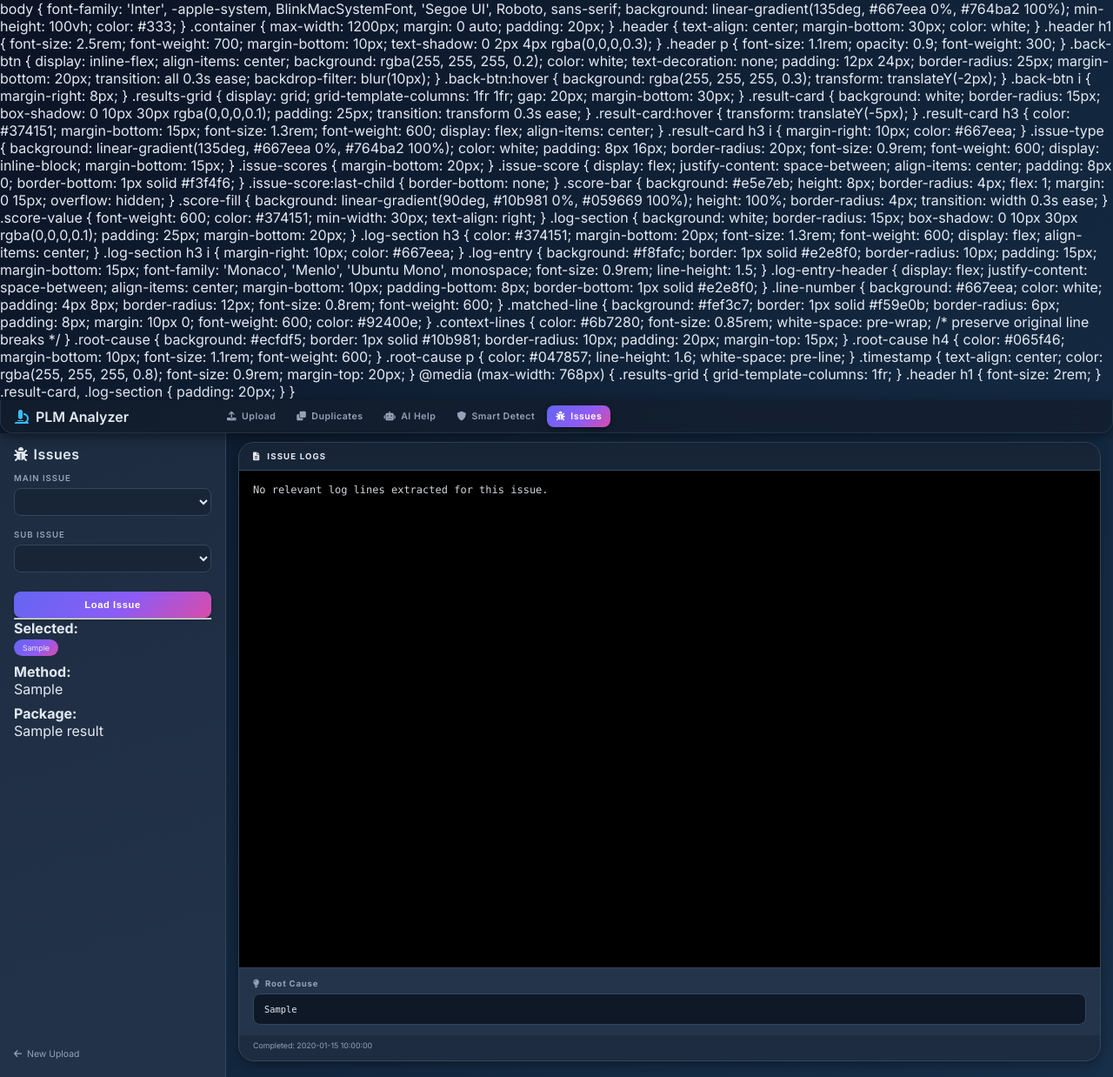
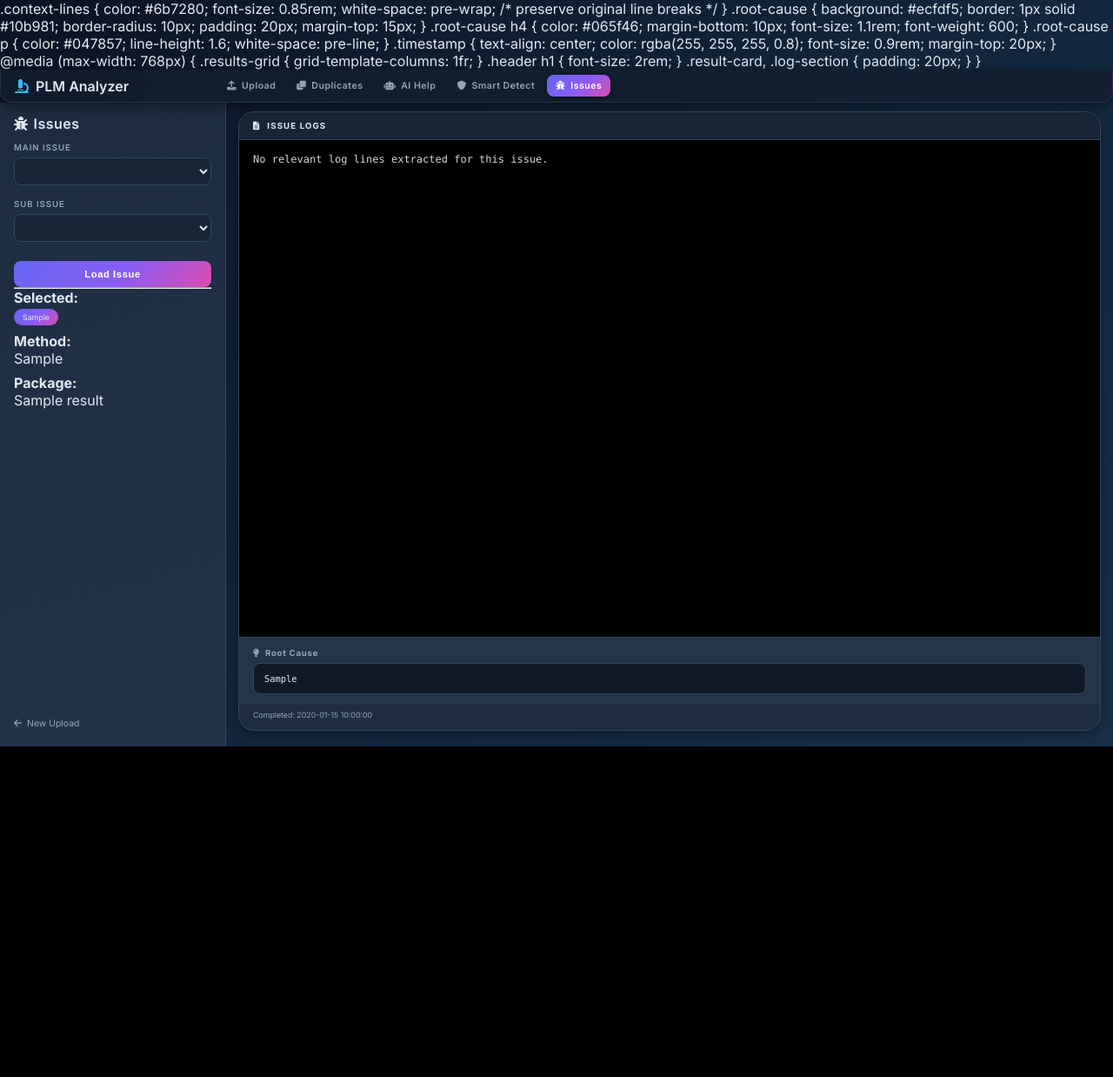
Before and after one commit to ramadhar/PlmAnalyzer, a Flask app: template templates/results.html in a window 1280 px wide. Shown: the whole page at 87% size. After the commit the page ends 858 px from the top, so only its background shows below. Run offline with Flask 3, Linux system fonts and the light colour scheme; the template is opened without the code that fills it: most values are stand-ins (such as "Sample title", 1, 10 or a date in 2020); lists and menus that the app fills with data are empty.

Commit message:
fix(ui): remove stray duplicated legacy CSS causing raw style text output

```diff
--- a/templates/results.html
+++ b/templates/results.html
@@ -49,204 +49,6 @@
     .timestamp{font-size:.55rem;color:var(--color-text-soft);padding:6px 16px 12px 16px;}
     @media (max-width:960px){.layout{flex-direction:column;} .sidebar{width:100%;flex-direction:row;flex-wrap:wrap;border-right:none;border-bottom:1px solid var(--color-border);} .main-pane{padding:10px;} .sidebar-section{width:160px;margin-right:10px;} .back-link{margin-top:12px;}}
     </style>
-
-        body {
-            font-family: 'Inter', -apple-system, BlinkMacSystemFont, 'Segoe UI', Roboto, sans-serif;
-            background: linear-gradient(135deg, #667eea 0%, #764ba2 100%);
-            min-height: 100vh;
-            color: #333;
-        }
-
-        .container {
-            max-width: 1200px;
-            margin: 0 auto;
-            padding: 20px;
-        }
-
-        .header {
-            text-align: center;
-            margin-bottom: 30px;
-            color: white;
-        }
-
-        .header h1 {
-            font-size: 2.5rem;
-            font-weight: 700;
-            margin-bottom: 10px;
-            text-shadow: 0 2px 4px rgba(0,0,0,0.3);
-        }
-
-        .header p {
-            font-size: 1.1rem;
-            opacity: 0.9;
-            font-weight: 300;
-        }
-
-        .back-btn {
-            display: inline-flex;
-            align-items: center;
-            background: rgba(255, 255, 255, 0.2);
-            color: white;
-            text-decoration: none;
-            padding: 12px 24px;
-            border-radius: 25px;
-            margin-bottom: 20px;
-            transition: all 0.3s ease;
-            backdrop-filter: blur(10px);
-        }
-
-        .back-btn:hover {
-            background: rgba(255, 255, 255, 0.3);
-            transform: translateY(-2px);
-        }
-
-        .back-btn i {
-            margin-right: 8px;
-        }
-
-        .results-grid {
-            display: grid;
-            grid-template-columns: 1fr 1fr;
-            gap: 20px;
-            margin-bottom: 30px;
-        }
-
-        .result-card {
-            background: white;
-            border-radius: 15px;
-            box-shadow: 0 10px 30px rgba(0,0,0,0.1);
-            padding: 25px;
-            transition: transform 0.3s ease;
-        }
-
-        .result-card:hover {
-            transform: translateY(-5px);
-        }
-
-        .result-card h3 {
-            color: #374151;
-            margin-bottom: 15px;
-            font-size: 1.3rem;
-            font-weight: 600;
-            display: flex;
-            align-items: center;
-        }
-
-        .result-card h3 i {
-            margin-right: 10px;
-            color: #667eea;
-        }
-
-        .issue-type {
-            background: linear-gradient(135deg, #667eea 0%, #764ba2 100%);
-            color: white;
-            padding: 8px 16px;
-            border-radius: 20px;
-            font-size: 0.9rem;
-            font-weight: 600;
-            display: inline-block;
-            margin-bottom: 15px;
-        }
-
-        .issue-scores {
-            margin-bottom: 20px;
-        }
-
-        .issue-score {
-            display: flex;
-            justify-content: space-between;
-            align-items: center;
-            padding: 8px 0;
-            border-bottom: 1px solid #f3f4f6;
-        }
-
-        .issue-score:last-child {
-            border-bottom: none;
-        }
-
-        .score-bar {
-            background: #e5e7eb;
-            height: 8px;
-            border-radius: 4px;
-            flex: 1;
-            margin: 0 15px;
-            overflow: hidden;
-        }
-
-        .score-fill {
-            background: linear-gradient(90deg, #10b981 0%, #059669 100%);
-            height: 100%;
-            border-radius: 4px;
-            transition: width 0.3s ease;
-        }
-
-        .score-value {
-            font-weight: 600;
-            color: #374151;
-            min-width: 30px;
-            text-align: right;
-        }
-
-        .log-section {
-            background: white;
-            border-radius: 15px;
-            box-shadow: 0 10px 30px rgba(0,0,0,0.1);
-            padding: 25px;
-            margin-bottom: 20px;
-        }
-
-        .log-section h3 {
-            color: #374151;
-            margin-bottom: 20px;
-            font-size: 1.3rem;
-            font-weight: 600;
-            display: flex;
-            align-items: center;
-        }
-
-        .log-section h3 i {
-            margin-right: 10px;
-            color: #667eea;
-        }
-
-        .log-entry {
-            background: #f8fafc;
-            border: 1px solid #e2e8f0;
-            border-radius: 10px;
-            padding: 15px;
-            margin-bottom: 15px;
-            font-family: 'Monaco', 'Menlo', 'Ubuntu Mono', monospace;
-            font-size: 0.9rem;
-            line-height: 1.5;
-        }
-
-        .log-entry-header {
-            display: flex;
-            justify-content: space-between;
-            align-items: center;
-            margin-bottom: 10px;
-            padding-bottom: 8px;
-            border-bottom: 1px solid #e2e8f0;
-        }
-
-        .line-number {
-            background: #667eea;
-            color: white;
-            padding: 4px 8px;
-            border-radius: 12px;
-            font-size: 0.8rem;
-            font-weight: 600;
-        }
-
-        .matched-line {
-            background: #fef3c7;
-            border: 1px solid #f59e0b;
-            border-radius: 6px;
-            padding: 8px;
-            margin: 10px 0;
-            font-weight: 600;
-            color: #92400e;
-        }
 
         .context-lines {
             color: #6b7280;
```
